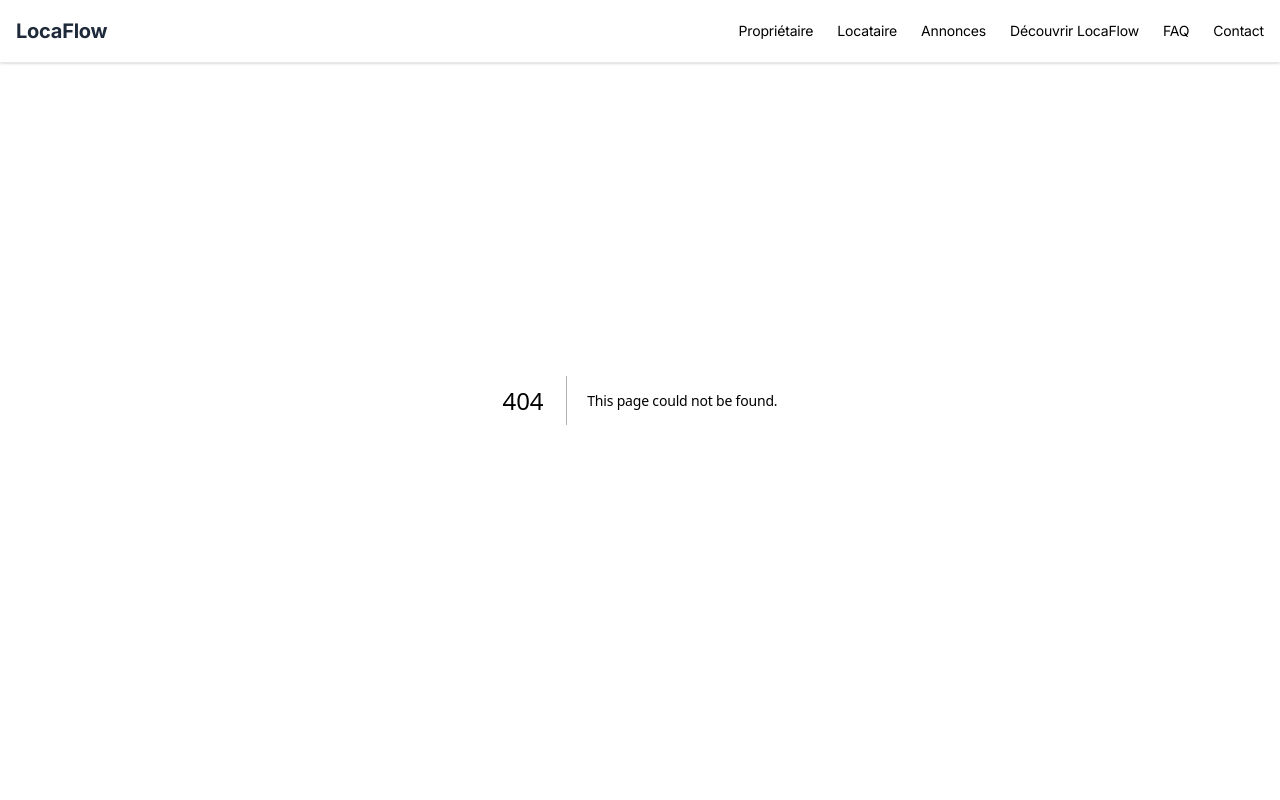
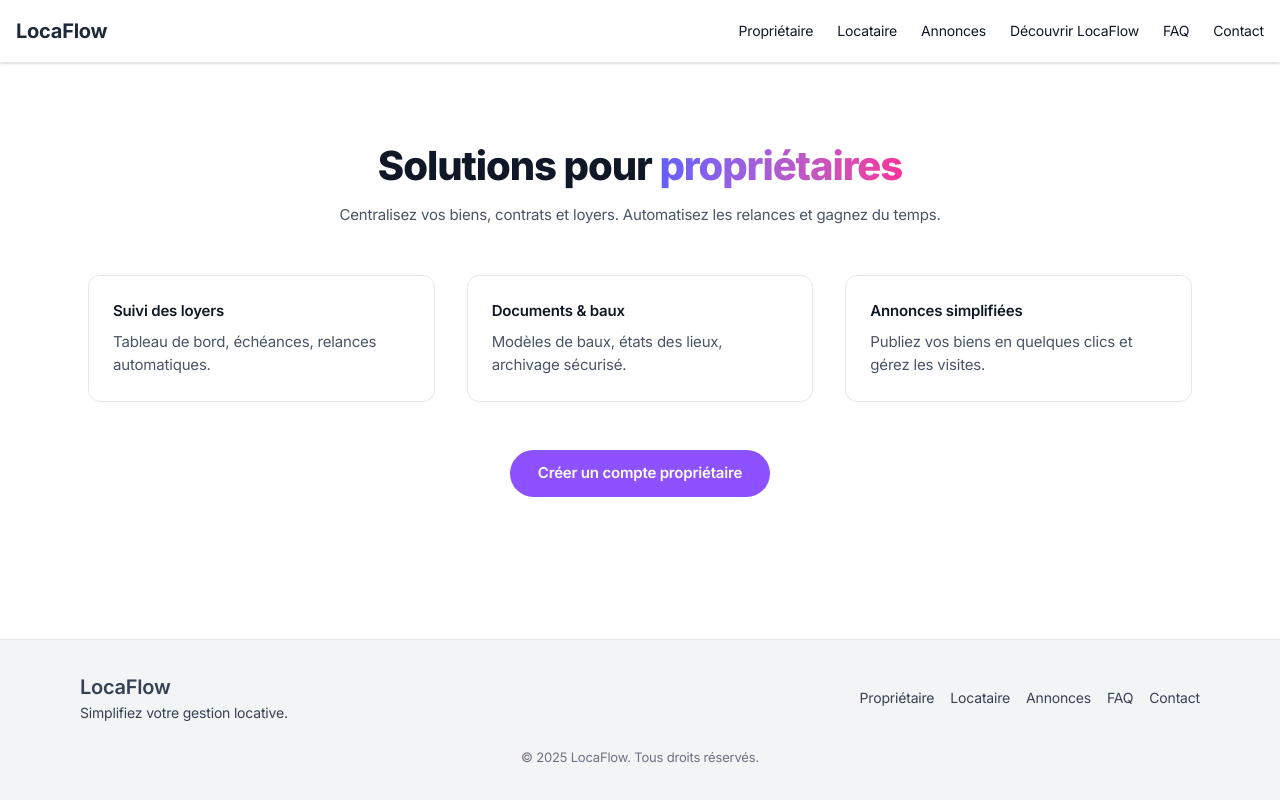
Before and after one commit to mikaelpackowski/locaflow, a Next.js app: page /proprietaire in a window 1280 px wide. Before the commit this address had no page. Shown: the top 800 px of the page. Built offline with nearby package versions, Linux system fonts and the light colour scheme.

Commit message:
Create page.tsx

```diff
--- /dev/null
+++ b/app/(default)/proprietaire/page.tsx
@@ -0,0 +1,42 @@
+export const metadata = {
+  title: "Propriétaire – LocaFlow",
+  description: "Outils et automatisations pour propriétaires bailleurs.",
+};
+
+export default function ProprietairePage() {
+  return (
+    <section className="pt-28 md:pt-36">
+      <div className="mx-auto max-w-6xl px-4 sm:px-6">
+        <header className="text-center mb-12">
+          <h1 className="text-3xl md:text-4xl font-extrabold">
+            Solutions pour <span className="bg-gradient-to-r from-indigo-500 to-pink-500 bg-clip-text text-transparent">propriétaires</span>
+          </h1>
+          <p className="mt-4 text-gray-600">
+            Centralisez vos biens, contrats et loyers. Automatisez les relances et gagnez du temps.
+          </p>
+        </header>
+
+        <div className="grid gap-8 md:grid-cols-3">
+          <div className="rounded-xl border p-6">
+            <h3 className="font-semibold mb-2">Suivi des loyers</h3>
+            <p className="text-gray-600">Tableau de bord, échéances, relances automatiques.</p>
+          </div>
+          <div className="rounded-xl border p-6">
+            <h3 className="font-semibold mb-2">Documents & baux</h3>
+            <p className="text-gray-600">Modèles de baux, états des lieux, archivage sécurisé.</p>
+          </div>
+          <div className="rounded-xl border p-6">
+            <h3 className="font-semibold mb-2">Annonces simplifiées</h3>
+            <p className="text-gray-600">Publiez vos biens en quelques clics et gérez les visites.</p>
+          </div>
+        </div>
+
+        <div className="text-center mt-12">
+          <a href="/auth/login?role=owner" className="inline-flex rounded-full bg-violet-500 px-7 py-3 text-white font-semibold hover:bg-violet-600 transition">
+            Créer un compte propriétaire
+          </a>
+        </div>
+      </div>
+    </section>
+  );
+}
```
